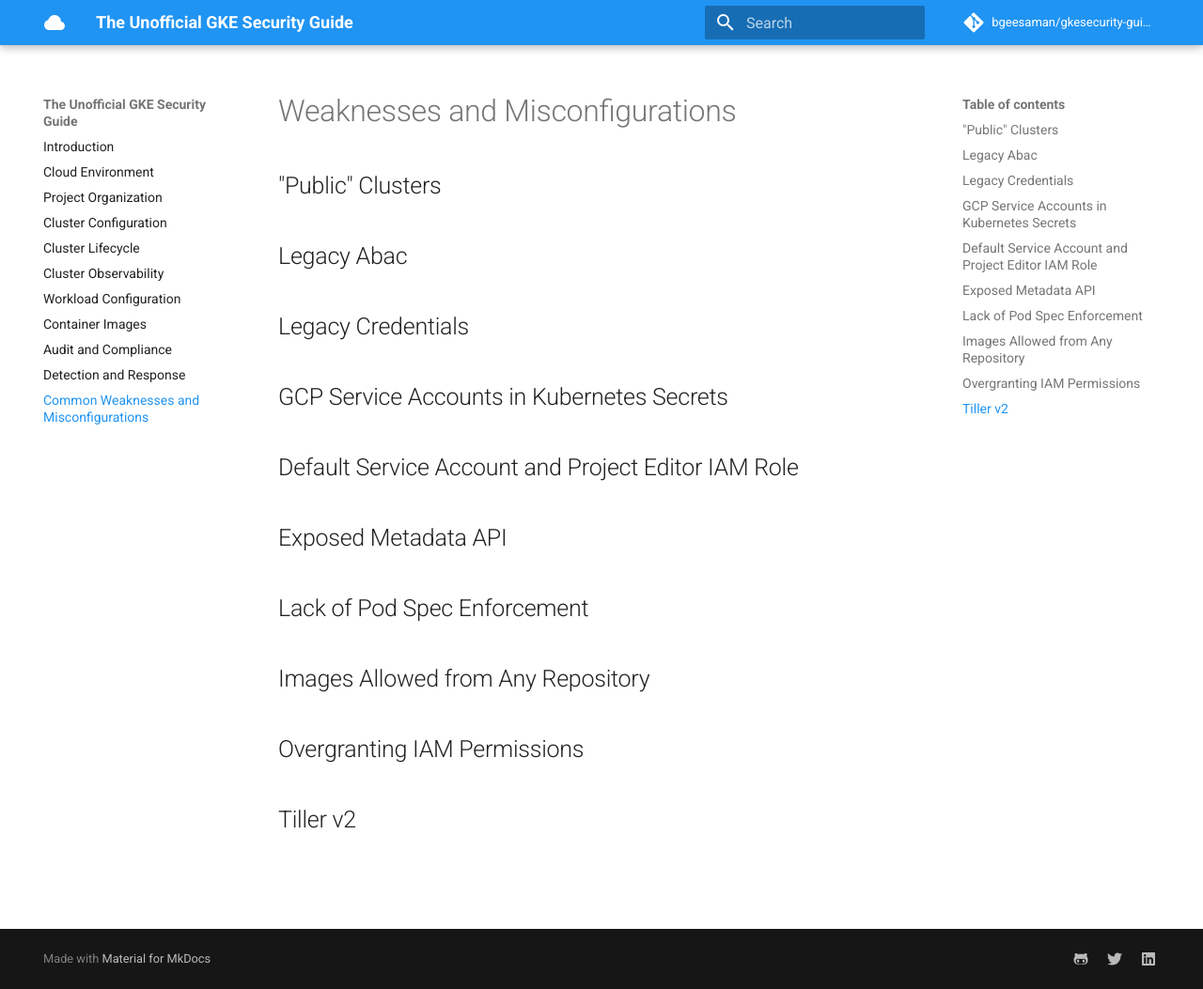
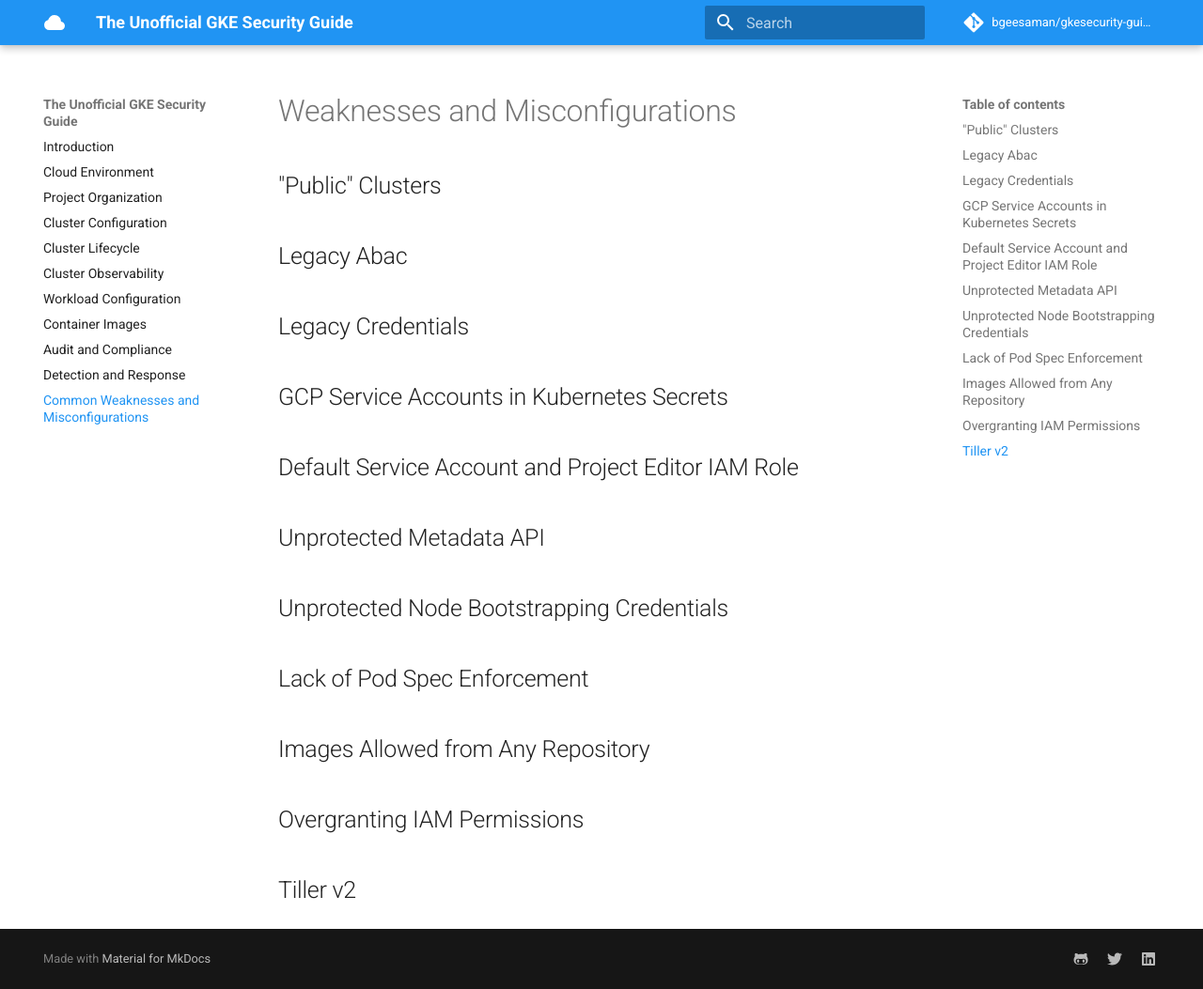
Before and after one commit to bgeesaman/gkesecurity-guide, an MkDocs documentation site: the page built from docs/weaknesses_and_misconfigurations.md, in a window 1280 px wide and 1053 px high. Shown: the whole window at 94% size. Built offline with MkDocs 1.6.1 and Material for MkDocs 9.7.7, drawn with Linux system fonts in a browser that asks for light colours; comment, search, counter and statistics services are not loaded.

Commit message:
weaknesses

```diff
--- a/docs/weaknesses_and_misconfigurations.md
+++ b/docs/weaknesses_and_misconfigurations.md
@@ -10,7 +10,9 @@
 
 ## Default Service Account and Project Editor IAM Role
 
-## Exposed Metadata API
+## Unprotected Metadata API
+
+## Unprotected Node Bootstrapping Credentials
 
 ## Lack of Pod Spec Enforcement
 
```
